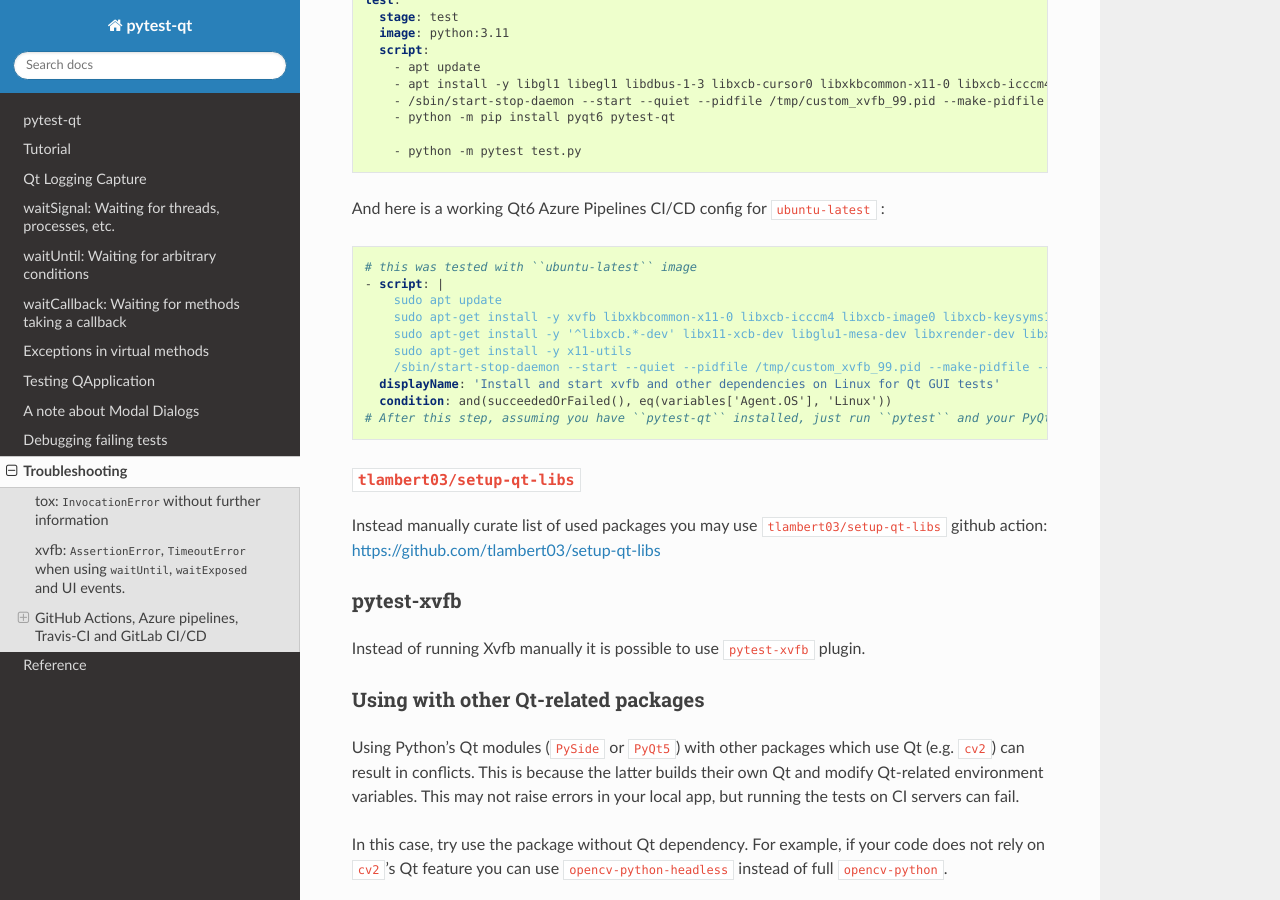
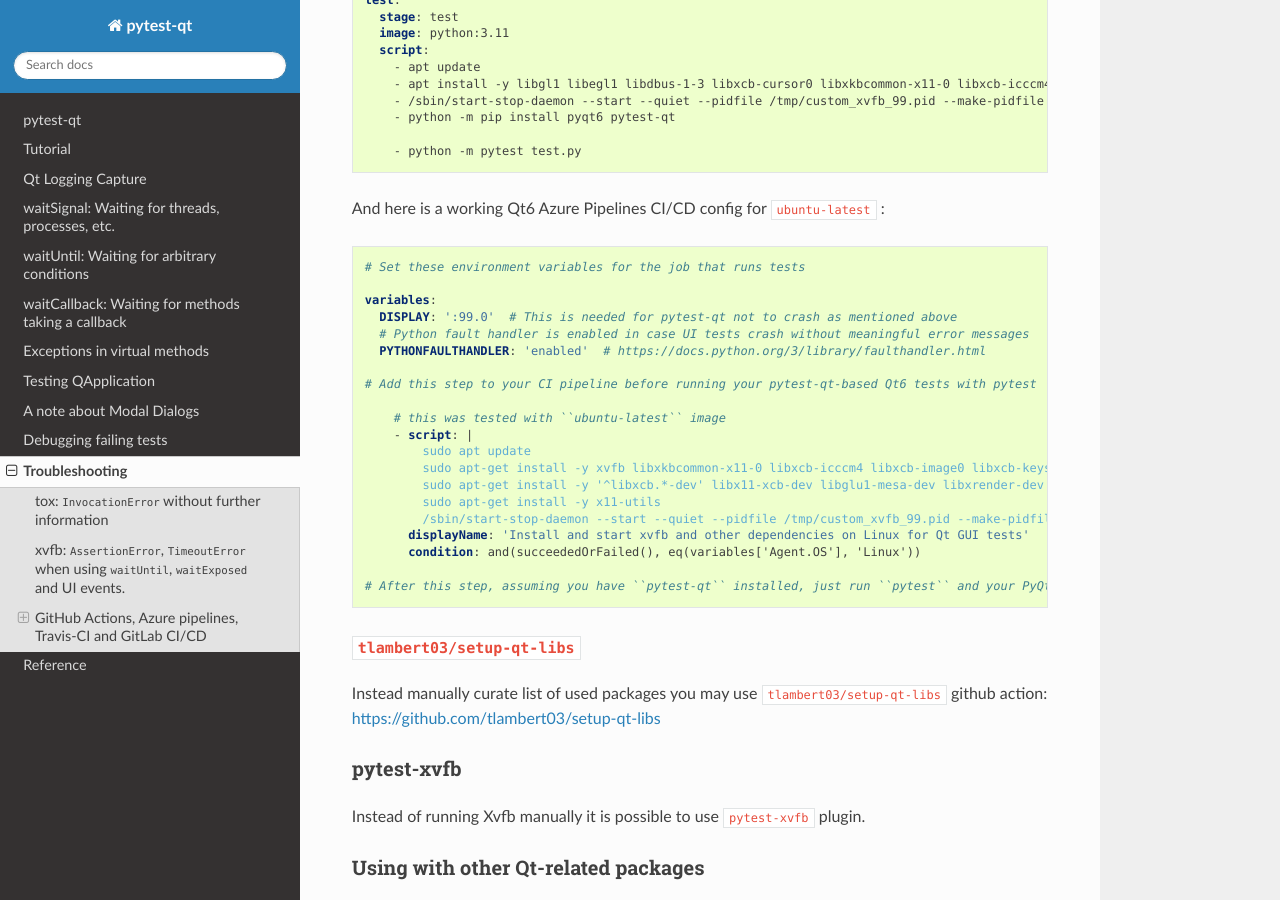
Before and after one commit to pytest-dev/pytest-qt, a Sphinx documentation site: the page built from docs/troubleshooting.rst, in a window 1280 px wide and 900 px high, scrolled down 2439 px. Built offline with Sphinx 7.4.7 and the Read the Docs theme 3.1.0, drawn with Linux system fonts in a browser that asks for light colours; pages that are not in the unit, such as notebooks, are missing from menus.

Commit message:
Add DISPLAY variable

```diff
--- a/docs/troubleshooting.rst
+++ b/docs/troubleshooting.rst
@@ -127,15 +127,25 @@
 
 .. code-block:: yaml
 
-    # this was tested with ``ubuntu-latest`` image
-    - script: |
-        sudo apt update
-        sudo apt-get install -y xvfb libxkbcommon-x11-0 libxcb-icccm4 libxcb-image0 libxcb-keysyms1 libxcb-randr0 libxcb-render-util0 libxcb-xinerama0 libxcb-xinput0 libxcb-xfixes0 libxcb-shape0 libglib2.0-0 libgl1-mesa-dev
-        sudo apt-get install -y '^libxcb.*-dev' libx11-xcb-dev libglu1-mesa-dev libxrender-dev libxi-dev libxkbcommon-dev libxkbcommon-x11-dev
-        sudo apt-get install -y x11-utils
-        /sbin/start-stop-daemon --start --quiet --pidfile /tmp/custom_xvfb_99.pid --make-pidfile --background --exec /usr/bin/Xvfb -- :99 -screen 0 1920x1200x24 -ac +extension GLX
-      displayName: 'Install and start xvfb and other dependencies on Linux for Qt GUI tests'
-      condition: and(succeededOrFailed(), eq(variables['Agent.OS'], 'Linux'))
+    # Set these environment variables for the job that runs tests
+
+    variables:
+      DISPLAY: ':99.0'  # This is needed for pytest-qt not to crash as mentioned above
+      # Python fault handler is enabled in case UI tests crash without meaningful error messages
+      PYTHONFAULTHANDLER: 'enabled'  # https://docs.python.org/3/library/faulthandler.html
+
+    # Add this step to your CI pipeline before running your pytest-qt-based Qt6 tests with pytest
+
+        # this was tested with ``ubuntu-latest`` image
+        - script: |
+            sudo apt update
+            sudo apt-get install -y xvfb libxkbcommon-x11-0 libxcb-icccm4 libxcb-image0 libxcb-keysyms1 libxcb-randr0 libxcb-render-util0 libxcb-xinerama0 libxcb-xinput0 libxcb-xfixes0 libxcb-shape0 libglib2.0-0 libgl1-mesa-dev
+            sudo apt-get install -y '^libxcb.*-dev' libx11-xcb-dev libglu1-mesa-dev libxrender-dev libxi-dev libxkbcommon-dev libxkbcommon-x11-dev
+            sudo apt-get install -y x11-utils
+            /sbin/start-stop-daemon --start --quiet --pidfile /tmp/custom_xvfb_99.pid --make-pidfile --background --exec /usr/bin/Xvfb -- :99 -screen 0 1920x1200x24 -ac +extension GLX
+          displayName: 'Install and start xvfb and other dependencies on Linux for Qt GUI tests'
+          condition: and(succeededOrFailed(), eq(variables['Agent.OS'], 'Linux'))
+
     # After this step, assuming you have ``pytest-qt`` installed, just run ``pytest`` and your PyQt6 tests will work
 
 
```
